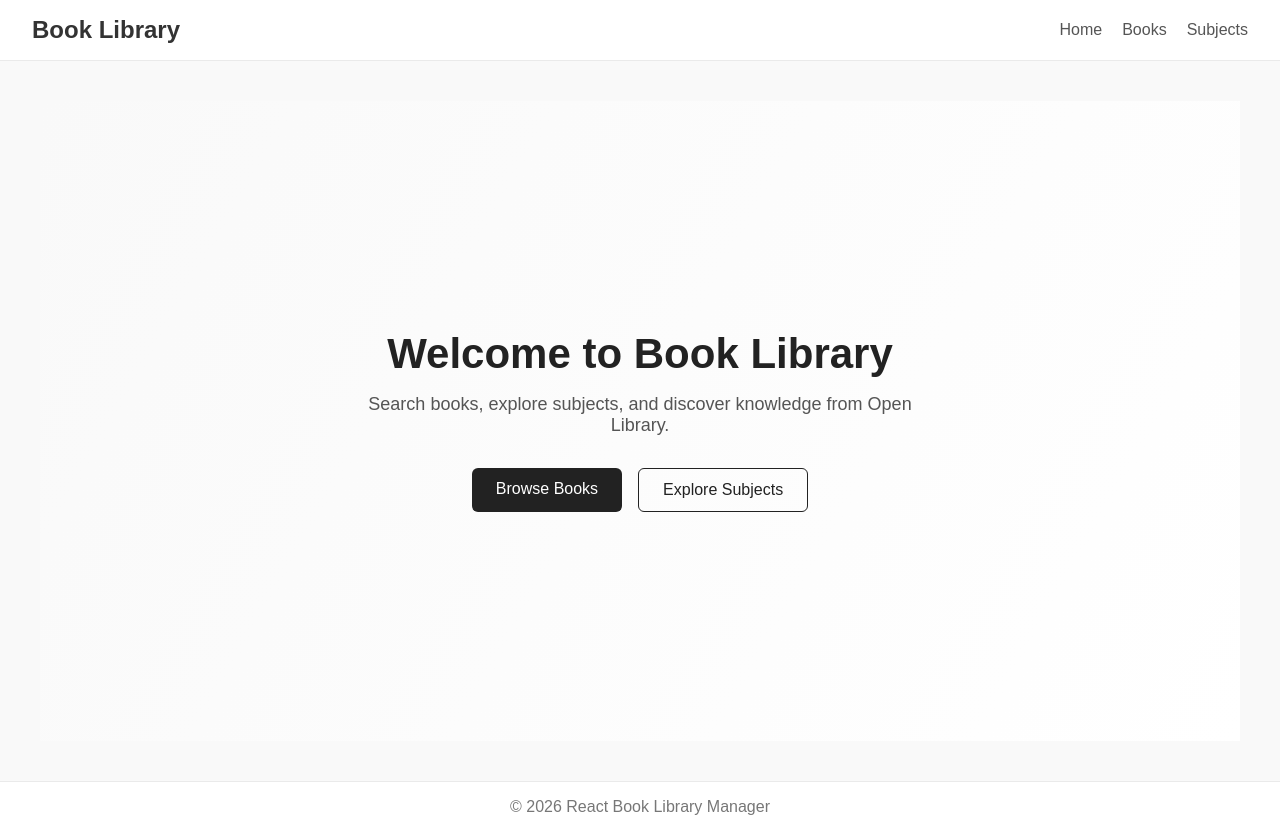
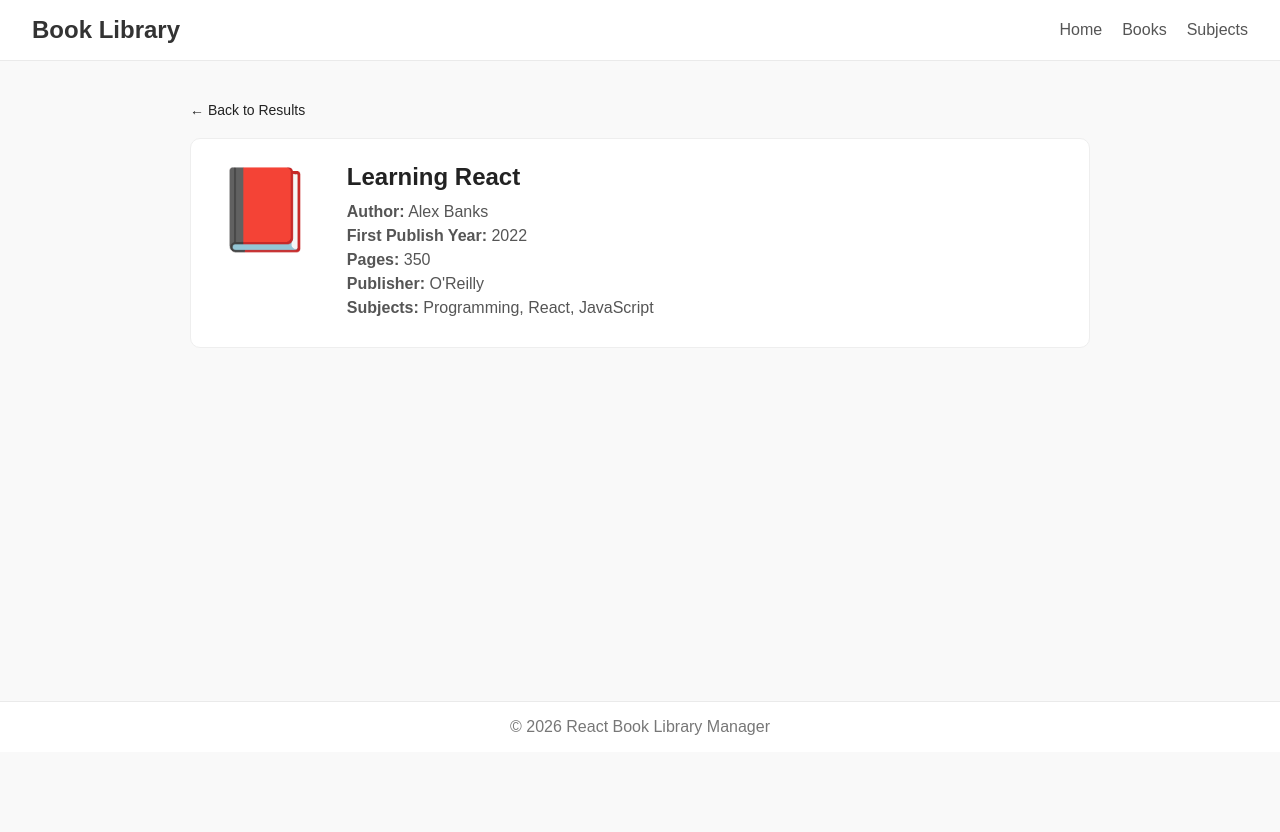
Before and after one commit to PriotushDev/react-book-library-manage, a React (Vite) app: page /book/1 in a window 1280 px wide. Before the commit this address led to /. After the commit the page ends 800 px from the top, so only its background shows below. Built offline with nearby package versions, Linux system fonts and the light colour scheme.

Commit message:
book details append

```diff
--- a/src/App.jsx
+++ b/src/App.jsx
@@ -4,6 +4,8 @@ import Footer from "./components/Footer";
 import Home from "./pages/Home";
 import Books from "./pages/Books";
 import Subjects from "./pages/Subjects";
+import BookDetails from "./pages/BookDetails";
+
 
 export default function App() {
   return (
@@ -15,7 +17,9 @@ export default function App() {
           <Route path="/" element={<Home />} />
           <Route path="/books" element={<Books />} />
           <Route path="/subjects" element={<Subjects />} />
+          <Route path="/book/:id" element={<BookDetails />} />
           <Route path="*" element={<Navigate to="/" />} />
+
         </Routes>
       </main>
 
--- a/src/index.css
+++ b/src/index.css
@@ -176,3 +176,55 @@ body {
   font-size: 13px;
   color: #999;
 }
+
+
+/* Book Details */
+.book-details {
+  max-width: 900px;
+  margin: 0 auto;
+}
+
+.back-btn {
+  background: none;
+  border: none;
+  color: #222;
+  font-size: 14px;
+  margin-bottom: 20px;
+  cursor: pointer;
+}
+
+.details-card {
+  display: flex;
+  gap: 32px;
+  background: #fff;
+  padding: 24px;
+  border-radius: 10px;
+  border: 1px solid #eee;
+}
+
+.details-cover {
+  font-size: 80px;
+}
+
+.details-info h2 {
+  margin-bottom: 12px;
+  color: #222;
+}
+
+.details-info p {
+  margin-bottom: 6px;
+  color: #555;
+}
+
+/* Responsive */
+@media (max-width: 700px) {
+  .details-card {
+    flex-direction: column;
+    align-items: center;
+    text-align: center;
+  }
+}
+.book-link {
+  text-decoration: none;
+  color: inherit;
+}
--- a/src/pages/BookDetails.jsx
+++ b/src/pages/BookDetails.jsx
@@ -0,0 +1,26 @@
+import { useNavigate } from "react-router-dom";
+
+export default function BookDetails() {
+  const navigate = useNavigate();
+
+  return (
+    <section className="book-details">
+      <button className="back-btn" onClick={() => navigate(-1)}>
+        ← Back to Results
+      </button>
+
+      <div className="details-card">
+        <div className="details-cover">📕</div>
+
+        <div className="details-info">
+          <h2>Learning React</h2>
+          <p><strong>Author:</strong> Alex Banks</p>
+          <p><strong>First Publish Year:</strong> 2022</p>
+          <p><strong>Pages:</strong> 350</p>
+          <p><strong>Publisher:</strong> O'Reilly</p>
+          <p><strong>Subjects:</strong> Programming, React, JavaScript</p>
+        </div>
+      </div>
+    </section>
+  );
+}
--- a/src/pages/Books.jsx
+++ b/src/pages/Books.jsx
@@ -1,3 +1,5 @@
+import { Link } from "react-router-dom";
+
 const dummyBooks = [
   {
     id: 1,
@@ -32,13 +34,18 @@ export default function Books() {
 
       <div className="books-grid">
         {dummyBooks.map((book) => (
-          <div className="book-card" key={book.id}>
-            <div className="book-cover">📘</div>
-
-            <h3>{book.title}</h3>
-            <p>{book.author}</p>
-            <span>{book.year}</span>
-          </div>
+          <Link
+            to={`/book/${book.id}`}
+            key={book.id}
+            className="book-link"
+          >
+            <div className="book-card">
+              <div className="book-cover">📘</div>
+              <h3>{book.title}</h3>
+              <p>{book.author}</p>
+              <span>{book.year}</span>
+            </div>
+          </Link>
         ))}
       </div>
     </section>
```
